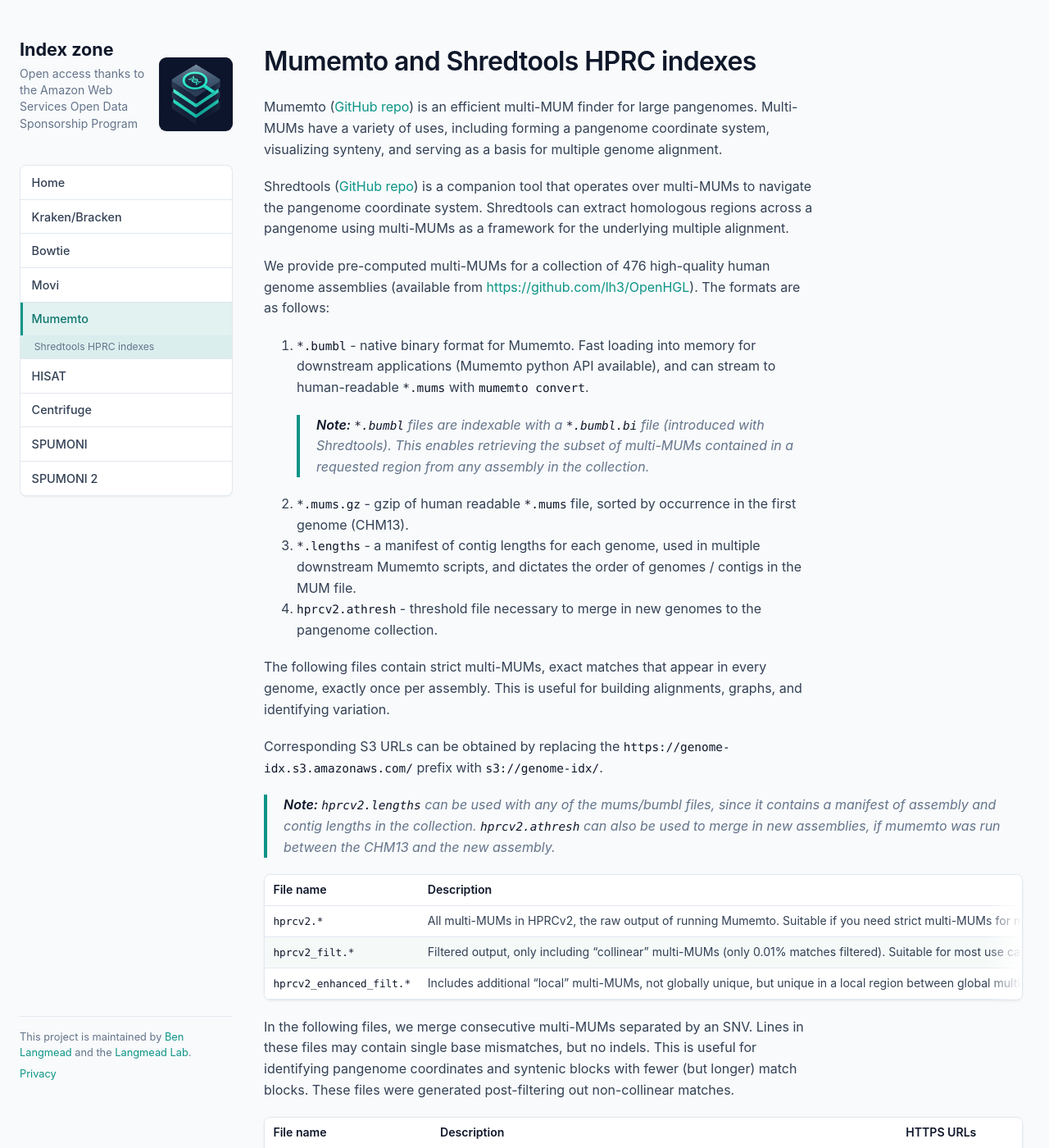
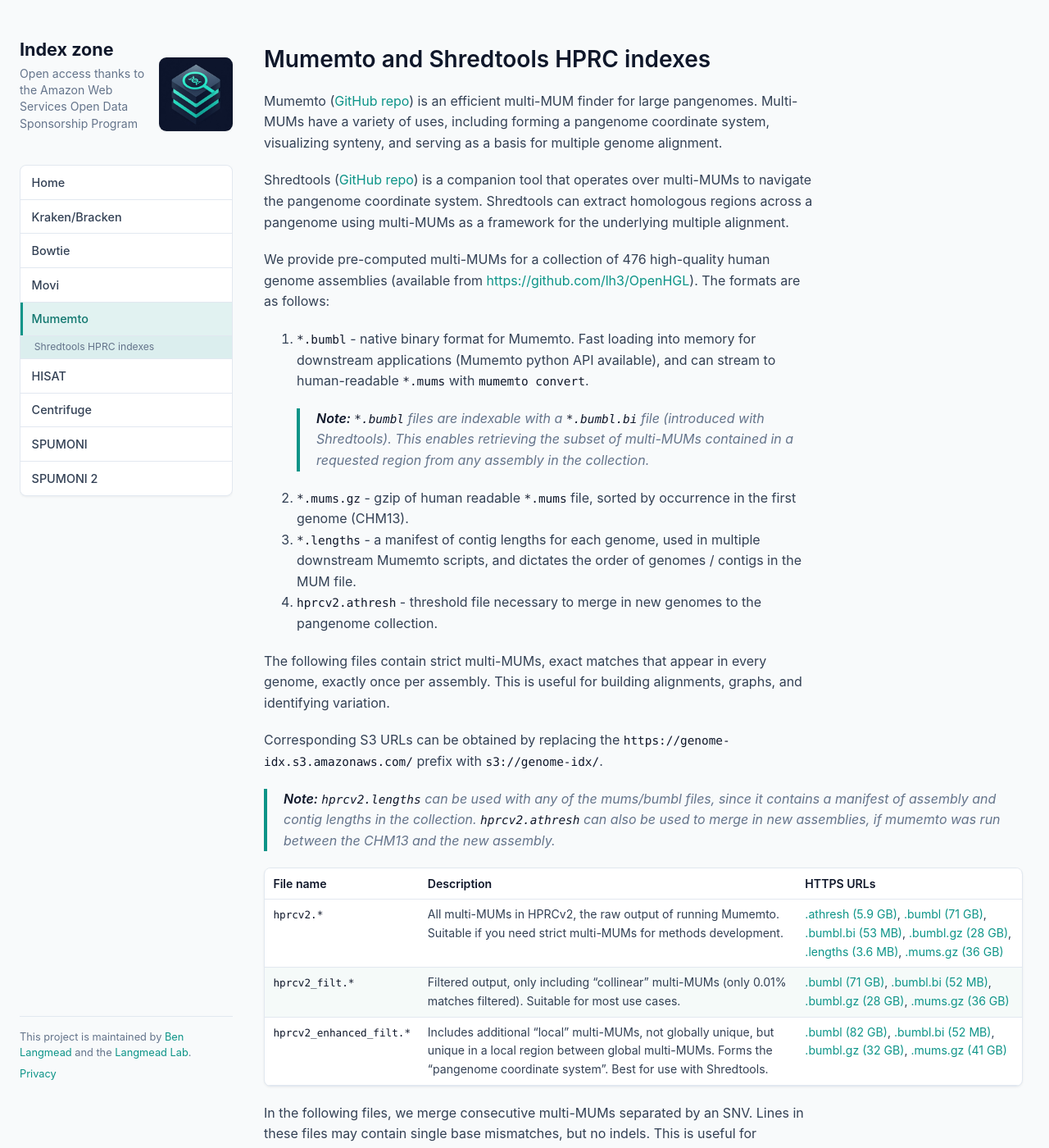
Before and after one commit to BenLangmead/aws-indexes, a Jekyll site: the page built from docs/mumemto.md, in a window 1280 px wide and 1400 px high. Shown: the whole window at 82% size. Built offline with Jekyll 4.4.1, drawn with Linux system fonts in a browser that asks for light colours; our own code applies the rules of GitHub Pages for plain Markdown files; part of the change alters nothing that is shown; some of the changed text lies outside the part shown.

Commit message:
docs/mumemto: wrap wide tables to fix mid-table scroll artifact
The tables use width:max-content, so the long prose descriptions made
them ~2180px wide and always horizontally scrollable. The .table-scroll
edge-fade overlays are absolutely positioned inside the scroller, so on
horizontal scroll they travelled with the content and rendered as a ghost
box mid-table instead of hugging the visible edge.

Add a page-scoped style block: on viewports >720px the table columns wrap
to fit the content area (file-name column kept on one line), so there is
no horizontal scroll and therefore no fade artifact. At <=720px the tables
fall back to the site-wide horizontal-scroll behavior, matching every
other page. Scoped to this page only; shared CSS/JS untouched.

Co-Authored-By: Claude Opus 4.8 <noreply@anthropic.com>

```diff
--- a/docs/mumemto.md
+++ b/docs/mumemto.md
@@ -1,3 +1,17 @@
+<style>
+/* These tables have long, prose descriptions.  On wider viewports, wrap the
+   columns to fit the content area instead of forcing a very wide horizontal
+   scroll (that scroll left an edge-fade rendering artifact mid-table).  On
+   small screens they fall back to the site-wide horizontal-scroll behavior. */
+@media (min-width: 721px) {
+  .table-scroll table { width: 100%; min-width: 0; }
+  .table-scroll th,
+  .table-scroll td { white-space: normal; overflow-wrap: anywhere; vertical-align: top; }
+  .table-scroll th:first-child,
+  .table-scroll td:first-child { white-space: nowrap; }
+}
+</style>
+
 # Mumemto and Shredtools HPRC indexes
 
 Mumemto ([GitHub repo](https://github.com/vikshiv/mumemto)) is an efficient multi-MUM finder for large pangenomes.  Multi-MUMs have a variety of uses, including forming a pangenome coordinate system, visualizing synteny, and serving as a basis for multiple genome alignment.
```
